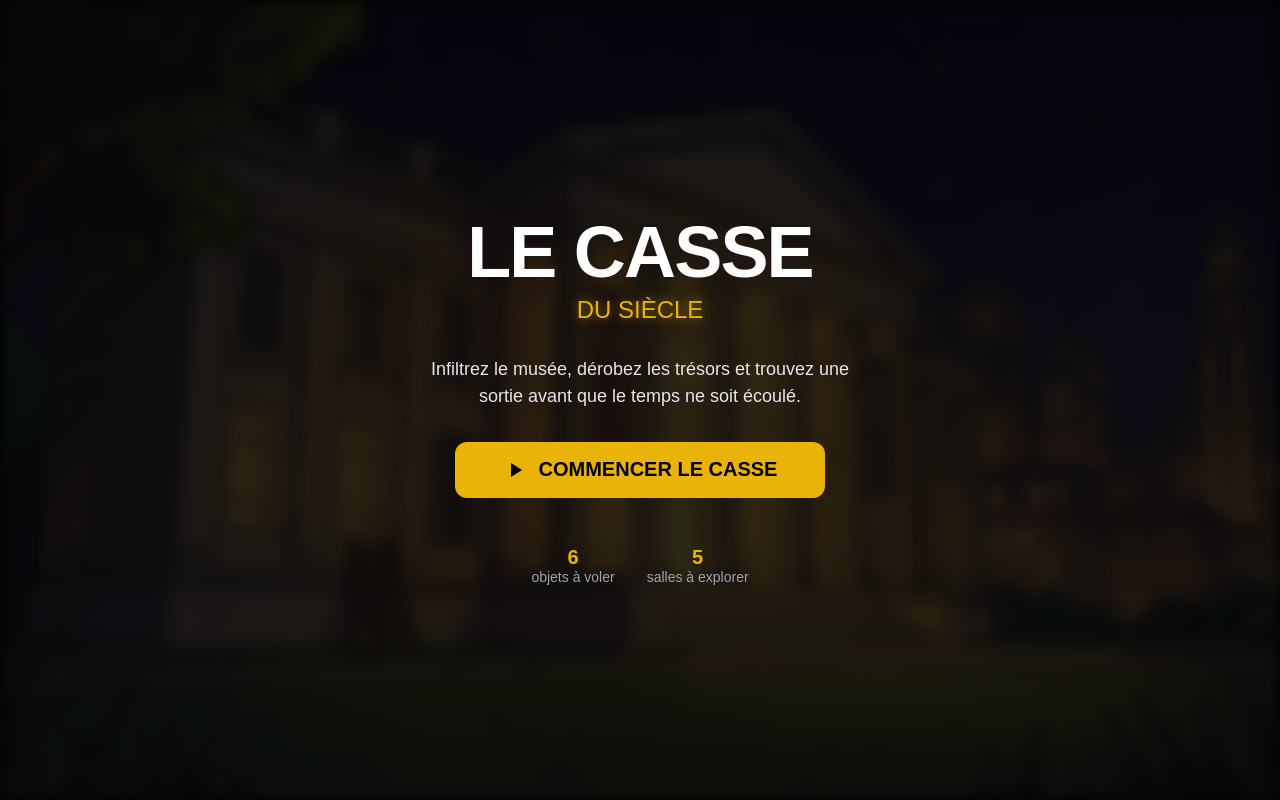
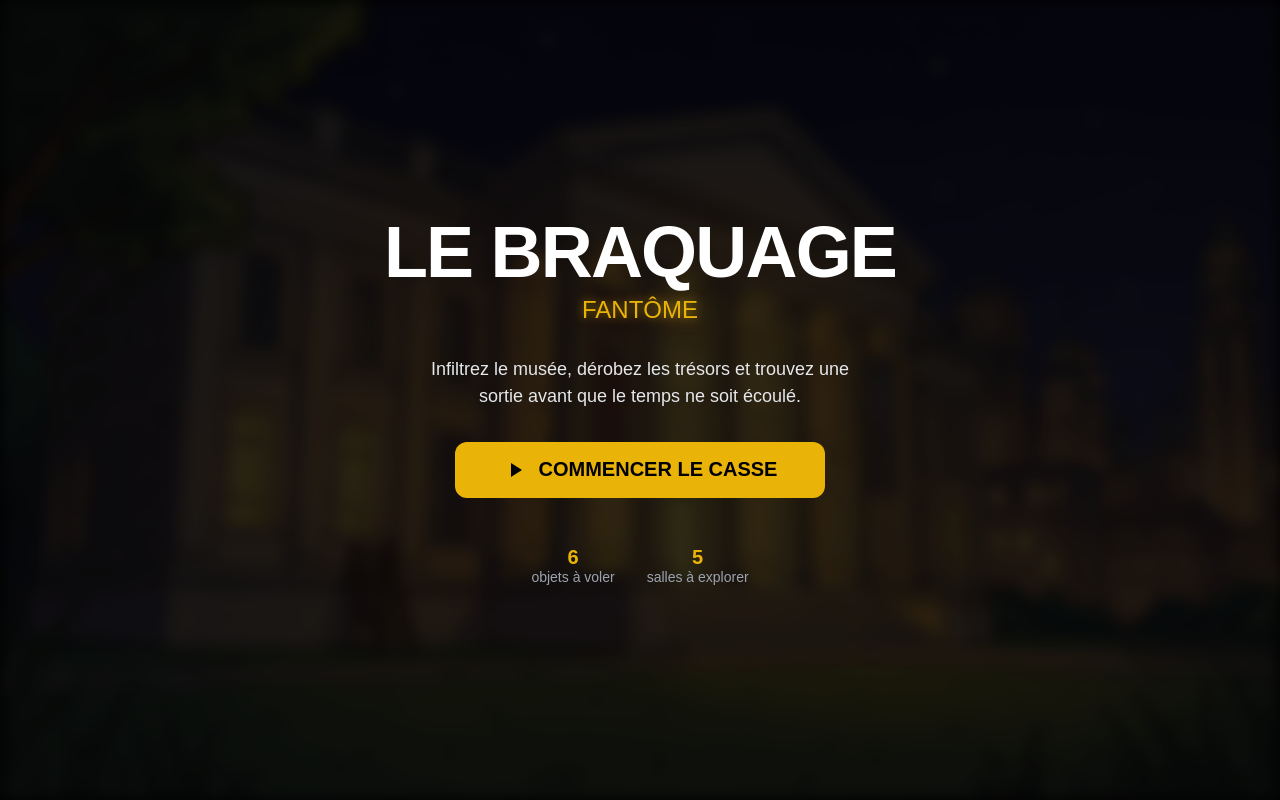
Before and after one commit to MahCelestine/escape_game, a React (Vite) app: page / in a window 1280 px wide. Built offline with nearby package versions, Linux system fonts and the light colour scheme.

Commit message:
changement nom

```diff
--- a/src/pages/Homepage.jsx
+++ b/src/pages/Homepage.jsx
@@ -49,8 +49,8 @@ function Homepage() {
       <div className="home-overlay" />
 
       <div className="home-content fade-in">
-        <h1 className="home-title">LE CASSE</h1>
-        <h2 className="home-subtitle glow-gold">DU SIÈCLE</h2>
+        <h1 className="home-title">LE BRAQUAGE</h1>
+        <h2 className="home-subtitle glow-gold">FANTÔME</h2>
 
         <p className="home-description">
           Infiltrez le musée, dérobez les trésors et trouvez une sortie avant
```
